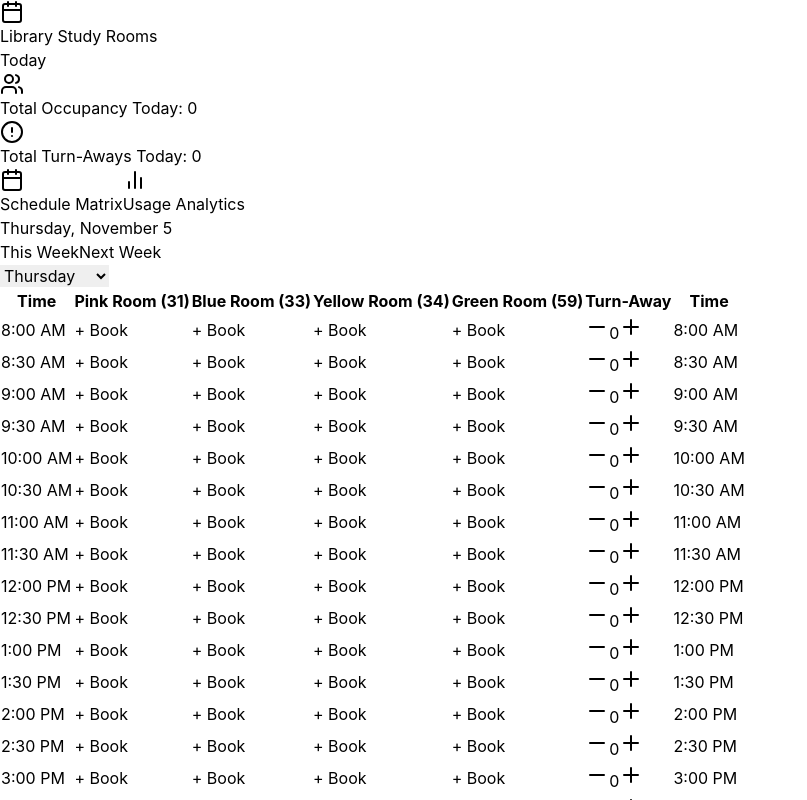
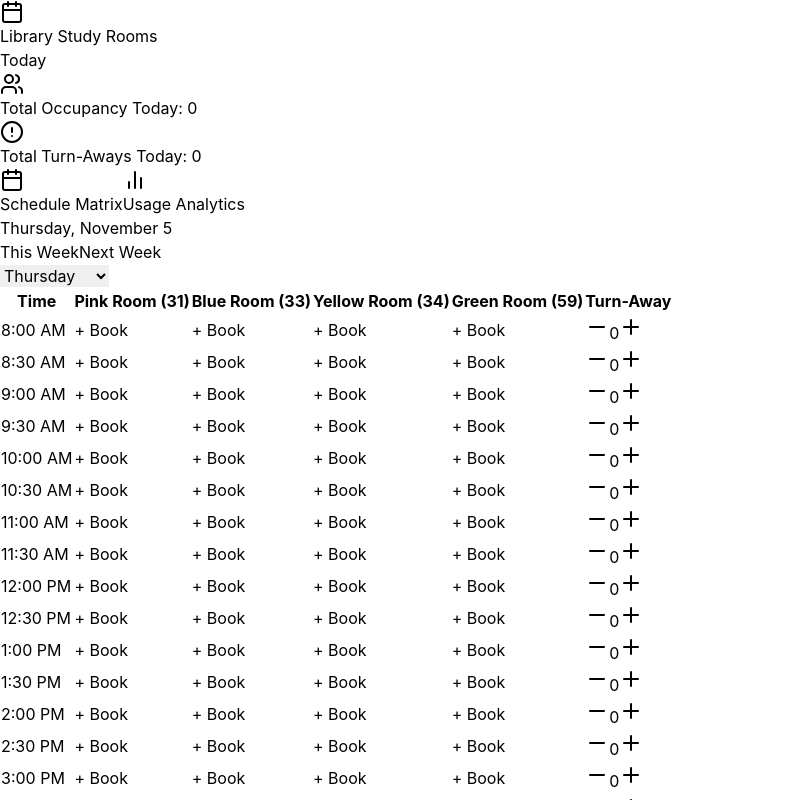
Before and after one commit to amybrinkley/room-reservation-app, a React (Vite) app: page / in a window 1280 px wide. Shown: the top 800 px of the page, without its empty margins (0-807 px from the left). Built offline with nearby package versions, Linux system fonts and the light colour scheme.

Commit message:
Update App.jsx

```diff
--- a/src/App.jsx
+++ b/src/App.jsx
@@ -317,35 +317,34 @@ export default function App() {
 
         {activeTab === 'schedule' ? (
           <div className="bg-white rounded-xl shadow border border-slate-200 overflow-x-auto">
-            <table className="w-full text-left border-collapse table-fixed min-w-[950px]">
+            <table className="w-full text-left border-collapse table-fixed min-w-[900px]">
               <thead>
                 <tr>
-                  <th className="p-3 bg-slate-800 text-white text-xs uppercase tracking-wider w-[9%] text-center border-b border-slate-700 border-r border-slate-700">
+                  <th className="p-3 bg-slate-800 text-white text-xs uppercase tracking-wider w-[10%] text-center border-b border-slate-700 border-r border-slate-700">
                     Time
                   </th>
 
                   {ROOMS.map(room => (
-                    <th key={room.id} className={`p-3 text-xs uppercase tracking-wider text-center font-bold border-b border-slate-200 w-[17.5%] ${room.headerBg}`}>
+                    <th key={room.id} className={`p-3 text-xs uppercase tracking-wider text-center font-bold border-b border-slate-200 w-[19.5%] ${room.headerBg}`}>
                       {room.name}
                     </th>
                   ))}
 
-                  <th className="p-3 bg-slate-800 text-white text-xs uppercase tracking-wider w-[12%] text-center border-b border-slate-700 border-r border-slate-700">
+                  <th className="p-3 bg-slate-800 text-white text-xs uppercase tracking-wider w-[12%] text-center border-b border-slate-700">
                     Turn-Away
-                  </th>
-
-                  <th className="p-3 bg-slate-800 text-white text-xs uppercase tracking-wider w-[9%] text-center border-b border-slate-700">
-                    Time
                   </th>
                 </tr>
               </thead>
-              <tbody className="divide-y divide-slate-200 text-sm">
-                {TIME_SLOTS.map(slot => {
+              <tbody className="divide-y divide-slate-200/80 text-sm">
+                {TIME_SLOTS.map((slot, idx) => {
                   const slotTurnAwayCount = activeTurnAways.filter(t => t.slot === slot).length;
+                  const rowBgGradientClass = idx % 2 === 0
+                    ? 'bg-gradient-to-r from-slate-50/90 via-slate-50/50 to-slate-50/90'
+                    : 'bg-white';
 
                   return (
-                    <tr key={slot} className="h-16 hover:bg-slate-100/80">
-                      <td className="p-3 font-semibold text-slate-700 text-center bg-slate-50 border-r border-slate-200 whitespace-nowrap text-xs h-16 align-middle">
+                    <tr key={slot} className={`h-16 ${rowBgGradientClass} hover:bg-slate-100/70 transition-colors`}>
+                      <td className="p-3 font-semibold text-slate-700 text-center bg-slate-50/90 border-r border-slate-200 whitespace-nowrap text-xs h-16 align-middle">
                         {slot}
                       </td>
 
@@ -400,7 +399,7 @@ export default function App() {
                         );
                       })}
 
-                      <td className="p-2 bg-slate-50 text-center h-16 align-middle border-r border-slate-200">
+                      <td className="p-2 bg-slate-50/90 text-center h-16 align-middle border-l border-slate-200">
                         <div className="flex items-center justify-center gap-1.5">
                           <button
                             onClick={() => handleDecrementTurnAway(slot)}
@@ -427,10 +426,6 @@ export default function App() {
                             <Plus className="w-3.5 h-3.5" />
                           </button>
                         </div>
-                      </td>
-
-                      <td className="p-3 font-semibold text-slate-700 text-center bg-slate-50 whitespace-nowrap text-xs h-16 align-middle">
-                        {slot}
                       </td>
                     </tr>
                   );
```
